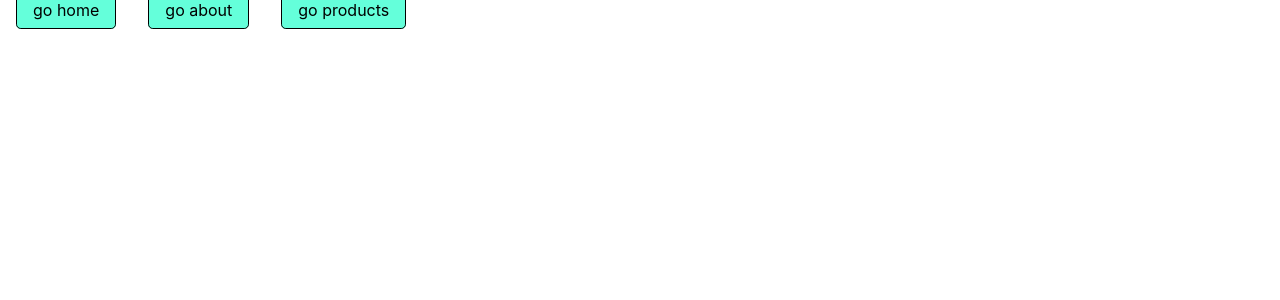
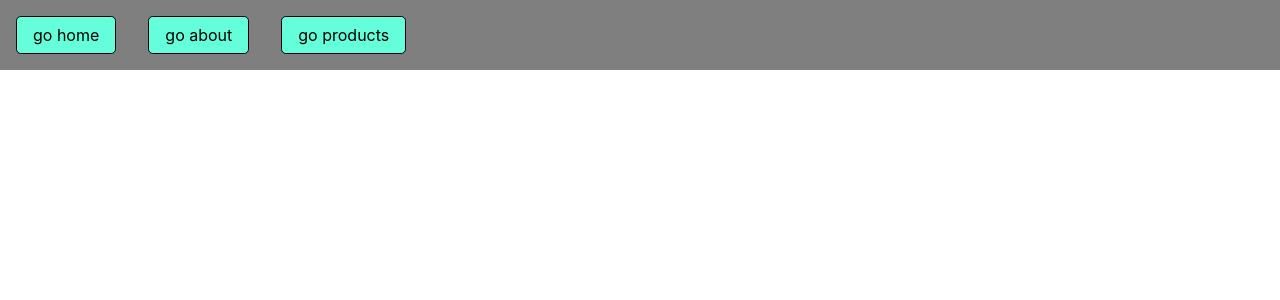
Before and after one commit to leobapineda/React-English-Test, a React (Create React App) app: page / in a window 1280 px wide. Shown: the top 300 px of the page. Built offline with nearby package versions, Linux system fonts and the light colour scheme.

Commit message:
Style(routerV2): add navbar style

```diff
--- a/src/Pages/Home.jsx
+++ b/src/Pages/Home.jsx
@@ -1,7 +1,6 @@
 import React from "react";
 import { Link, Outlet } from "react-router-dom";
 import Navbar from "../components/Navbar";
-import About from "./About";
 
 function Home() {
   return (
--- a/src/components/Navbar.jsx
+++ b/src/components/Navbar.jsx
@@ -1,16 +1,16 @@
 import React from "react";
 import { Link } from "react-router-dom";
+import "../stylesheet/Navbar.css"
+
 function Navbar() {
   return (
-    <>
-    <Link className="btn"  to='/' >go home</Link>
-      <Link className="btn" to="/about">
-        go about
-      </Link>
-      <Link className="btn" to="/products">
-        go products
-      </Link>
-    </>
+    <div className="navbar__container" >
+      <ul className="navbar__ul" >
+        <li className="btn" ><Link className="nav__link" to='/' >go home</Link></li>
+        <li className="btn" ><Link className="nav__link" to="/about">go about</Link></li>
+        <li className="btn" ><Link className="nav__link" to="/products">go products</Link></li>
+      </ul>
+    </div>
   );
 }
 
--- /dev/null
+++ b/src/stylesheet/Navbar.css
@@ -0,0 +1,16 @@
+.navbar__container {
+    display: flex;
+    background-color: rgba(0, 0, 0, 0.5);
+}
+
+.navbar__ul {
+    display: flex;
+    list-style: none;
+    padding: 0;
+    margin: 0;
+}
+
+.nav__link {
+    color: black;
+    text-decoration: none;
+}
```
